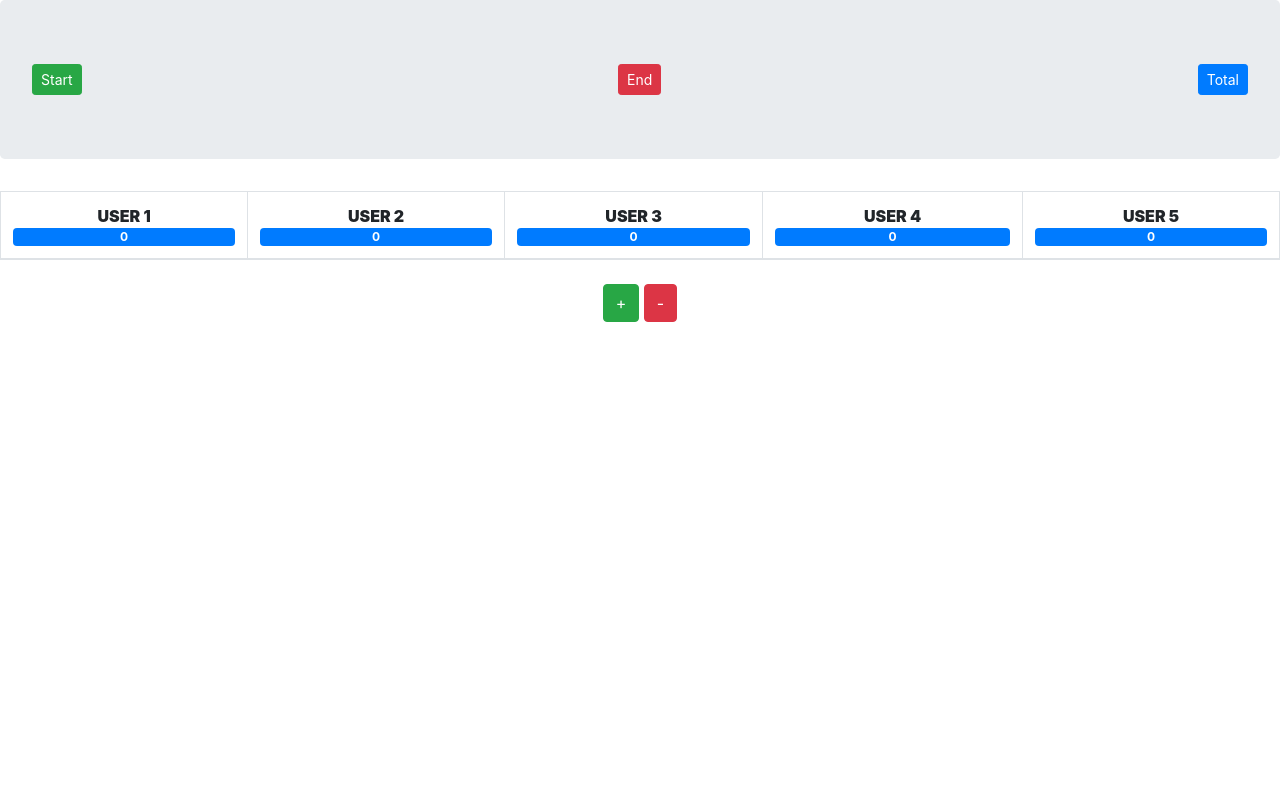
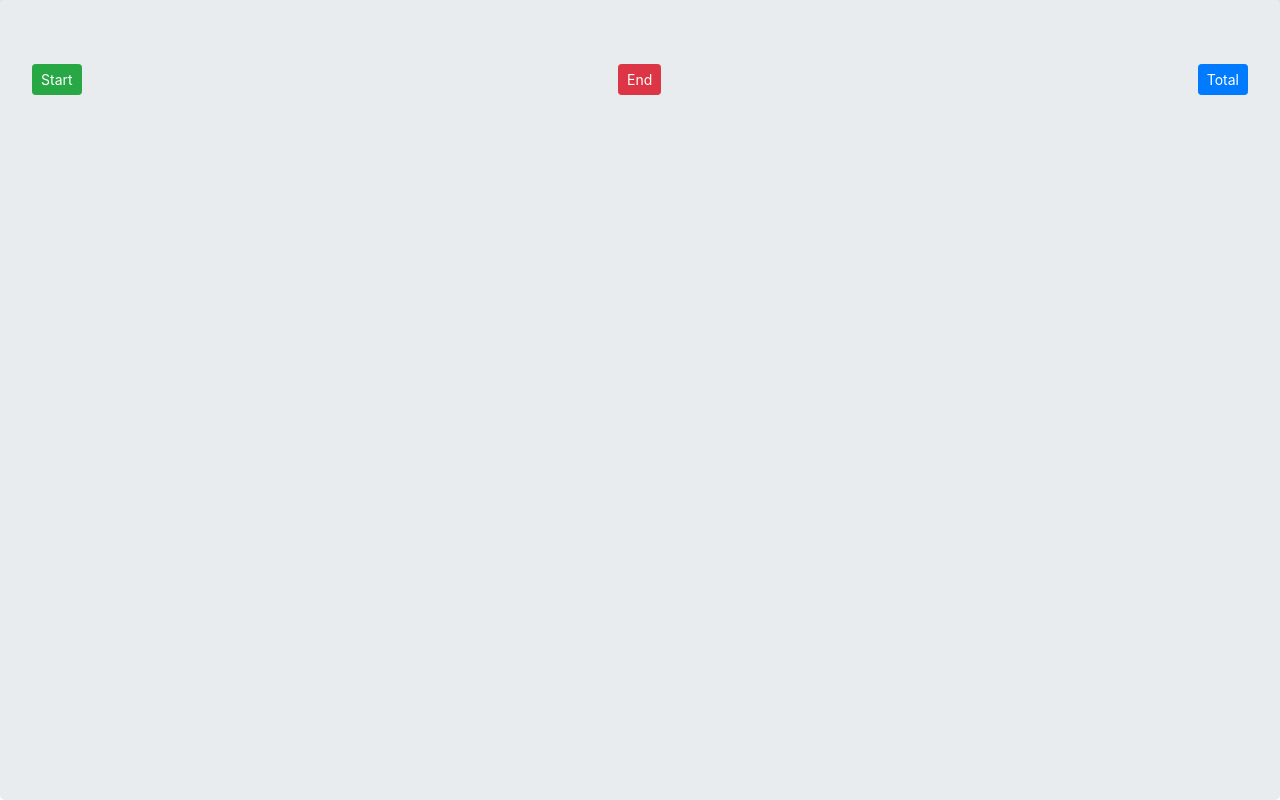
Before and after one commit to karthikeyankkn/rummy-points, a plain HTML site: page index.html in a window 1280 px wide. Drawn offline with nearby package versions, Linux system fonts and the light colour scheme.

Commit message:
restricted refresh option using css

```diff
--- a/index.html
+++ b/index.html
@@ -11,7 +11,7 @@
 </head>
 <body>
 
-<div class="jumbotron text-center">
+<div class="jumbotron text-center wrapper">
   <div class="d-flex justify-content-between">
     <button type="button" class="btn btn-success btn-sm">Start</button>
     <button type="button" class="btn btn-danger btn-sm">End</button>
@@ -73,6 +73,31 @@
     text-align: center;
     text-transform: uppercase;
   }
+  body, .wrapper {
+    /* Break the flow */
+    position: absolute;
+    top: 0px;
+
+    /* Give them all the available space */
+    width: 100%;
+    height: 100%;
+
+    /* Remove the margins if any */
+    margin: 0;
+
+    /* Allow them to scroll down the document */
+    overflow-y: hidden;
+  }
+
+body{
+    /* Sending body at the bottom of the stack */
+    z-index: 1;
+  }
+
+.wrapper {
+    /* Making the wrapper stack above the body */
+    z-index: 2;
+  }
 </style>
 </body>
 </html>
```
